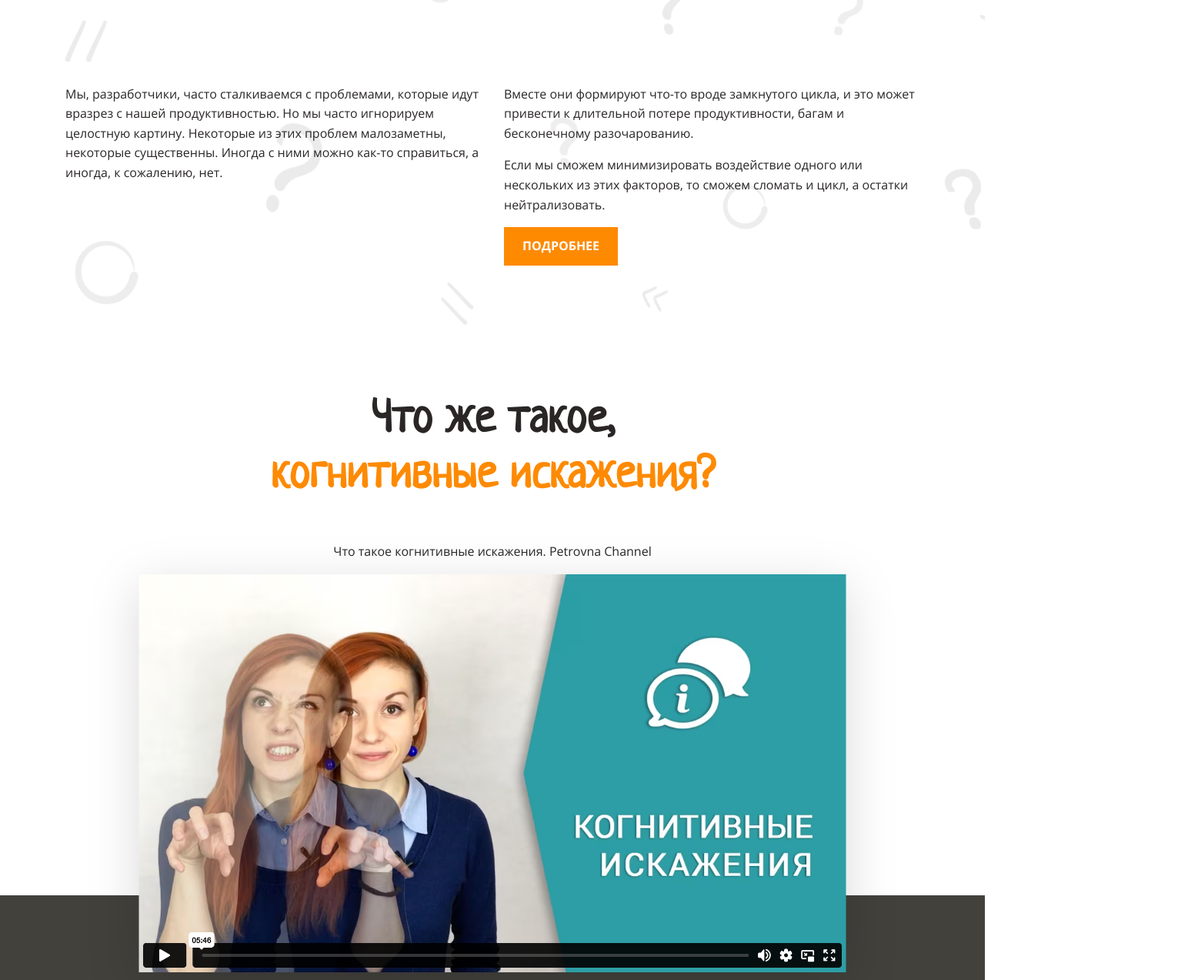
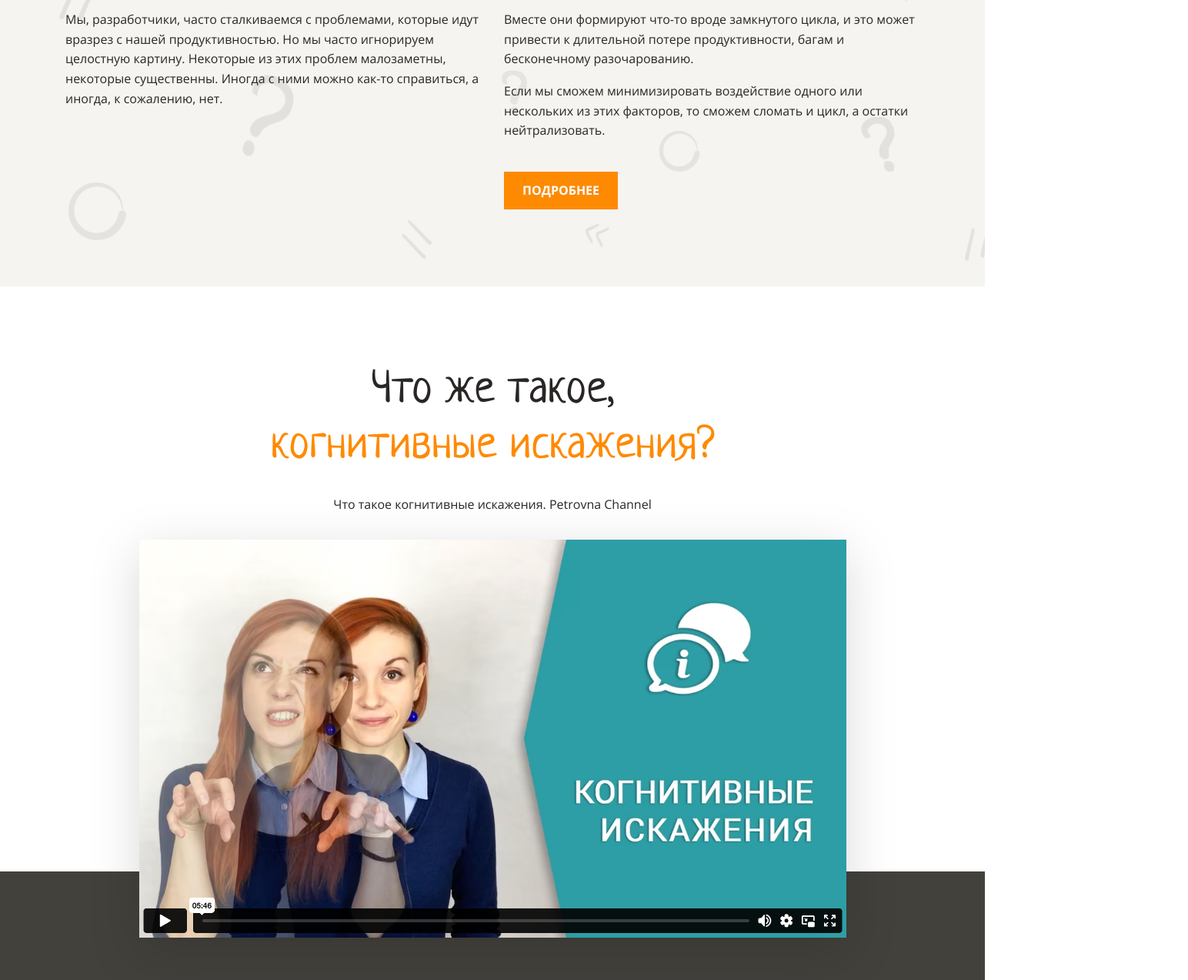
Before and after one commit to artem6367/layout-designer-project-58, a website: page src/index.html in a window 1280 px wide. Shown: the part 547-1820 px from the top of the page at 77% size, 1544 px wide, since content can reach past the window. Drawn offline with Linux system fonts and the light colour scheme.

Commit message:
Исправление 1

```diff
--- a/src/index.html
+++ b/src/index.html
@@ -11,7 +11,7 @@
 </head>
 
 <body>
-  <header id="header">
+  <header id="header" class="bg-light">
     <div class="container">
       <h1><span class="text-primary">Когнитивные<br>искажения</span><br>в программировании</h1>
       <img src="images/main.png" alt="Главная картинка" class="main-img">
@@ -26,25 +26,26 @@
         <div class="w-100">
           <p>Вместе они формируют что-то вроде замкнутого цикла, и это может привести к длительной потере
             продуктивности, багам и бесконечному разочарованию.</p>
-          <p>Если мы сможем минимизировать воздействие одного или нескольких из этих факторов, то сможем
+          <p class="mb-40">Если мы сможем минимизировать воздействие одного или нескольких из этих факторов, то сможем
             сломать и
             цикл, а остатки нейтрализовать.</p>
-          <p>
-            <a href="#navigation" class="btn btn-primary">подробнее</a>
-          </p>
+          <a href="#navigation" class="btn btn-primary">подробнее</a>
         </div>
       </div>
     </div>
   </header>
   <main>
     <section id="preview-image">
-      <h2>Что же такое,<br><span class="text-primary">когнитивные искажения?</span></h2>
-      <p>Что такое когнитивные искажения. Petrovna Channel</p>
-      <div class="preview-platform shadow">
-        <a href="https://youtu.be/jie9AizBqss?si=mwSNeYrbsSFsZ215">
-          <img src="images/preview.png" alt="Превью" class="preview-img">
-        </a>
+      <div class="container">
+        <h2 class="header">Что же такое,<br><span class="text-primary">когнитивные искажения?</span></h2>
+        <p class="preview-text">Что такое когнитивные искажения. Petrovna Channel</p>
+        <div class="preview-platform shadow">
+          <a href="https://youtu.be/jie9AizBqss?si=mwSNeYrbsSFsZ215">
+            <img src="images/preview.png" alt="Превью" class="preview-img">
+          </a>
+        </div>
       </div>
+      <div class="preview-rectangle"></div>
     </section>
 
     <section id="navigation">
@@ -52,8 +53,7 @@
         <div class="grid">
           <div>
             <h2 class="text-white"><span class="text-primary">5 когнитивных искажений</span> о существовании которых
-              стоит
-              помнить</h2>
+              стоит помнить</h2>
           </div>
           <a class="card" href="#ikea-effect">
             <div class="card-number">1</div>
@@ -90,7 +90,7 @@
       <div class="container">
         <div class="row">
           <div>
-            <img src="images/1.png" alt="Эффект ИКЕА" class="shadow">
+            <img class="shadow" src="images/1.png" alt="Эффект ИКЕА">
           </div>
           <div>
             <div class="top">Когнитивные искажения</div>
--- a/src/styles/style.css
+++ b/src/styles/style.css
@@ -35,6 +35,7 @@ h2,
 h3 {
   font-family: Neucha, serif;
   line-height: 1.2em;
+  font-weight: 400;
 }
 
 h1 {
@@ -60,7 +61,6 @@ h3 {
 }
 
 .container {
-  position: relative;
   width: 1110px;
   margin: 0 auto;
   padding: 100px 0;
@@ -68,6 +68,10 @@ h3 {
 
 .shadow {
   filter: drop-shadow(0 16px 32px rgba(0 0 0 / 15%));
+}
+
+.mb-40 {
+  margin-bottom: 40px;
 }
 
 #header,
@@ -100,6 +104,7 @@ h3 {
 
 #header h1 {
   padding-bottom: 185px;
+  margin: 0;
 }
 
 .text-primary {
@@ -109,7 +114,7 @@ h3 {
 .main-img {
   position: absolute;
   top: 55px;
-  right: -270px;
+  left: 461px;
   height: 525px;
 }
 
@@ -137,15 +142,23 @@ h3 {
 
 #preview-image {
   position: relative;
-  padding-bottom: 417px;
   text-align: center;
+}
+
+#preview-image .header {
+  margin-top: 0;
+  margin-bottom: 27px;
+}
+
+.preview-text {
+  margin-bottom: 363px;
 }
 
 .preview-platform {
   position: absolute;
-  bottom: -100px;
-  left: 50%;
-  transform: translateX(-50%);
+  top: 329px;
+  left: 0;
+  right: 0;
 
   width: 919px;
   height: 517px;
@@ -157,8 +170,13 @@ h3 {
   width: 100%;
 }
 
+.preview-rectangle {
+  height: 100px;
+  width: 100%;
+  background-color: var(--primary-dark);
+}
+
 #navigation {
-  padding-top: 100px;
   background-color: var(--primary-dark);
 }
 
```
